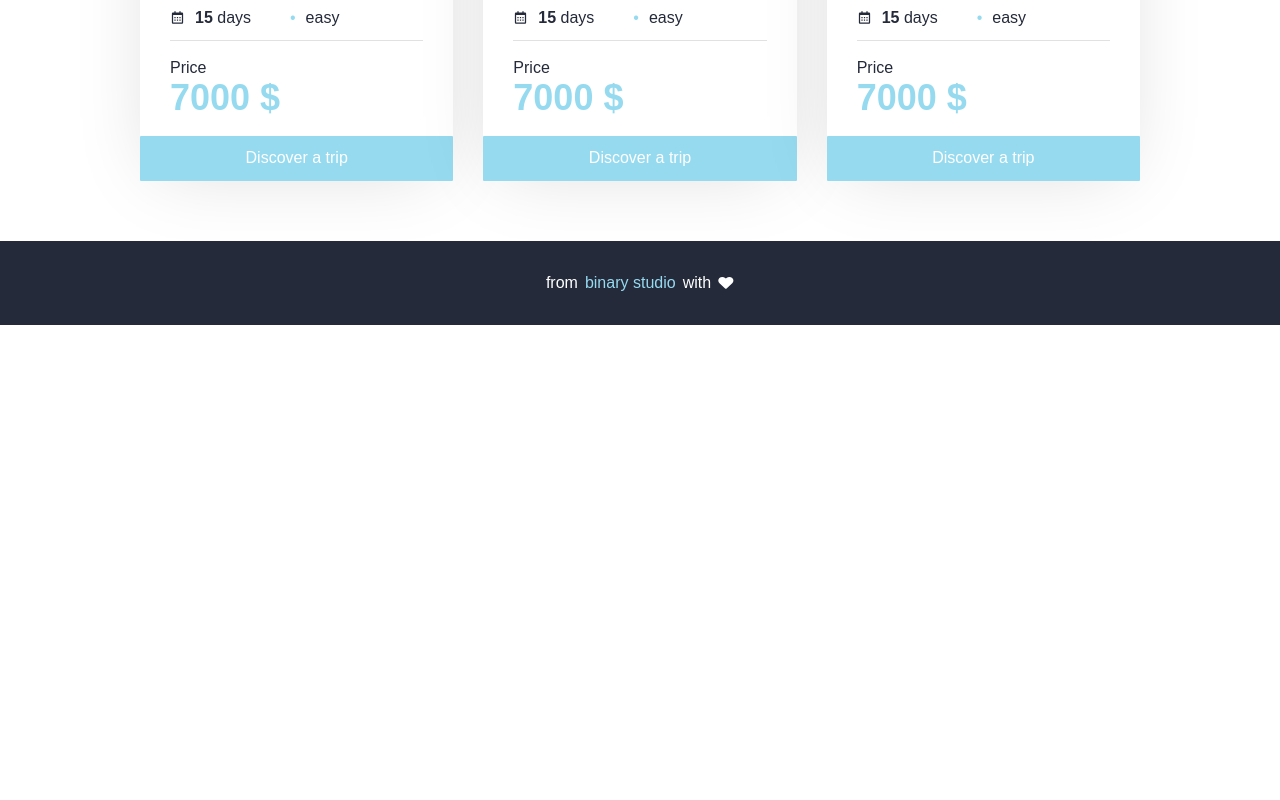
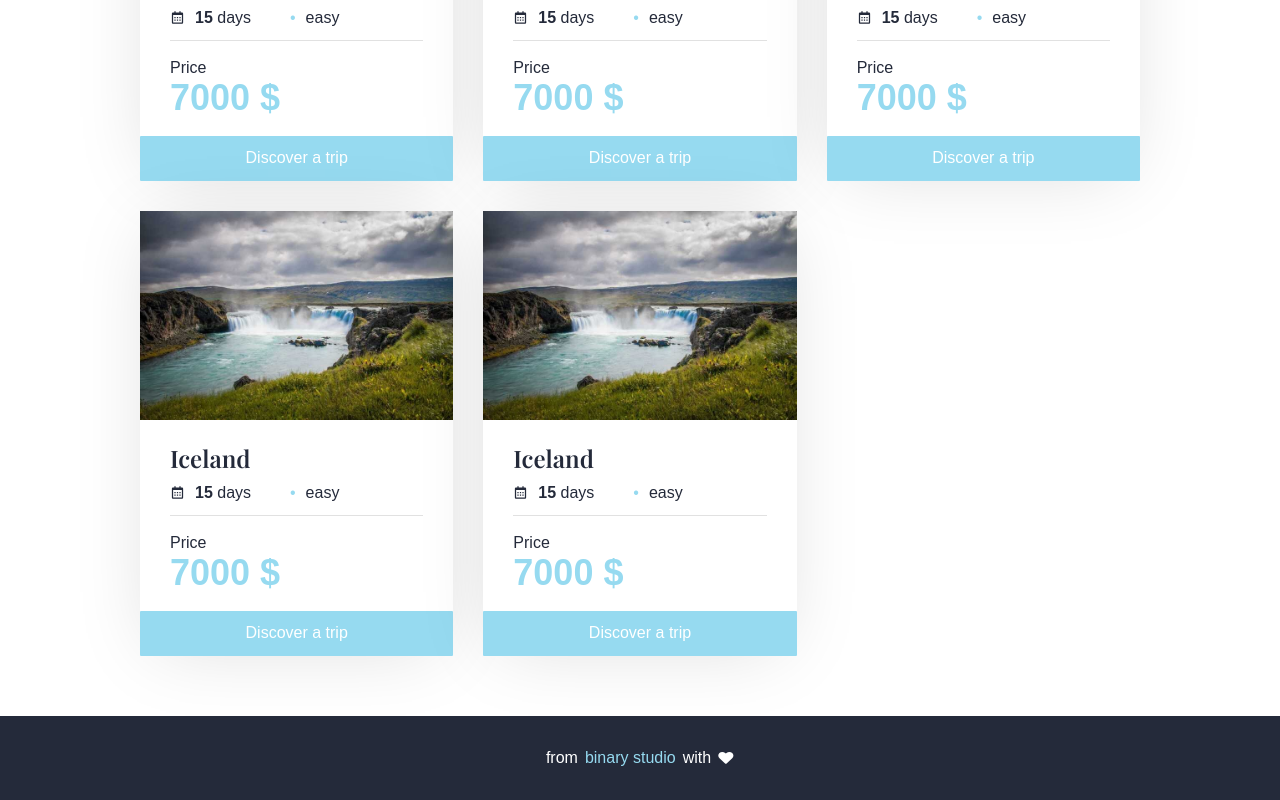
Before and after one commit to Khodyriev/travelapp-js-academy-2022, a React (Create React App) app: page / in a window 1280 px wide. Shown: the part 573-1373 px from the top of the page. Before the commit the page ends 898 px from the top, so only its background shows below. Built offline with nearby package versions, Linux system fonts and the light colour scheme; a web font is replaced by a local one.

Commit message:
fixed constants for filter, added props for amount of list items with travels

```diff
--- a/src/common/constants/constants.js
+++ b/src/common/constants/constants.js
@@ -1 +1 @@
-export { DEFAULT_FILTER_VALUE } from './filter.constants';
+export { DEFAULT_FILTER_VALUE_DUR, DEFAULT_FILTER_VALUE_LEV } from './filter.constants';
--- a/src/common/constants/filter.constants.js
+++ b/src/common/constants/filter.constants.js
@@ -1,3 +1,4 @@
-const DEFAULT_FILTER_VALUE = 'all';
+const DEFAULT_FILTER_VALUE_DUR = 'duration';
+const DEFAULT_FILTER_VALUE_LEV = 'level';
 
-export { DEFAULT_FILTER_VALUE };
+export { DEFAULT_FILTER_VALUE_DUR, DEFAULT_FILTER_VALUE_LEV };
--- a/src/components/App.jsx
+++ b/src/components/App.jsx
@@ -11,6 +11,8 @@ const App = () => {
 
   const { pathname } = window.location;
 
+  const TRAVELS_COUNT = 5;
+
   const getScreen = (path) => {
     const id = getLastPath(path);
 
@@ -22,10 +24,10 @@ const App = () => {
         return <SignUp />
       }
       case `${AppPath.ROOT}`: {
-        return <Travels />;
+        return <Travels count={TRAVELS_COUNT} />;
       }
       case `${AppPath.TRAVELS}`: {
-        return <Travels />;
+        return <Travels count={TRAVELS_COUNT} />;
       }
       case `${AppPath.TRAVELS}/${id}`: {
         return <TripDetails />;
--- a/src/components/travels/components/travel-list/travel-list.jsx
+++ b/src/components/travels/components/travel-list/travel-list.jsx
@@ -1,11 +1,11 @@
 import Travel from '../travel/travel'
 import './styles.css';
 
-const Travellist = () => (
+const Travellist = ({ count }) => (
     <ul className="trip-list">
-      <Travel />
-      <Travel />
-      <Travel />
+      {Array.from(new Array(count), (_, idx) => (
+        <Travel key={idx} />
+      ))}
     </ul>
   );
 
--- a/src/components/travels/components/travels-filter/travels-filter.jsx
+++ b/src/components/travels/components/travels-filter/travels-filter.jsx
@@ -1,9 +1,9 @@
-import { DEFAULT_FILTER_VALUE } from '../../../../common/constants/constants';
+import { DEFAULT_FILTER_VALUE_DUR, DEFAULT_FILTER_VALUE_LEV } from '../../../../common/constants/constants';
 import { FilterKey, TravelDuration, TravelLevel } from '../../../../common/enums/enum';
 import './styles.css'
 
-const durationOptions = [DEFAULT_FILTER_VALUE].concat(Object.values(TravelDuration));
-const levelOptions = [DEFAULT_FILTER_VALUE].concat(Object.values(TravelLevel));
+const durationOptions = [DEFAULT_FILTER_VALUE_DUR].concat(Object.values(TravelDuration));
+const levelOptions = [DEFAULT_FILTER_VALUE_LEV].concat(Object.values(TravelLevel));
 
 const TripsFilter = () => (
     <form className="trips-filter__form" autoComplete="off">
@@ -14,7 +14,6 @@ const TripsFilter = () => (
           <label className="select">
             <span className="visually-hidden">Search by duration</span>
             <select name={FilterKey.DURATION}>
-                <option value="">duration</option>
                 {durationOptions.map((it) => (
                   <option value={it} key={it}>
                     {it}
@@ -25,7 +24,6 @@ const TripsFilter = () => (
           <label className="select">
             <span className="visually-hidden">Search by level</span>
             <select name={FilterKey.LEVEL}>
-                <option value="">level</option>
                 {levelOptions.map((it) => (
                   <option value={it} key={it}>
                     {it}
--- a/src/components/travels/travels.jsx
+++ b/src/components/travels/travels.jsx
@@ -2,7 +2,7 @@ import { TripsFilter, Travellist } from './components/components'
 import './styles.css';
 import HeaderMax from '../header/header-max';
 
-const Travels = () => {
+const Travels = ({ count }) => {
     return (
         <>
             <HeaderMax />
@@ -14,7 +14,7 @@ const Travels = () => {
                 </section>
                 <section className="trips">
                     <h2 className="visually-hidden">Trips List</h2>
-                    <Travellist />
+                    <Travellist count={count} />
                 </section>
             </main>
         </>
--- a/src/components/trip-details/trip-booking-popup/trip-book-popup.jsx
+++ b/src/components/trip-details/trip-booking-popup/trip-book-popup.jsx
@@ -20,7 +20,7 @@ const TripBookPopup = () => (
             </label>
             <label className="trip-popup__input input">
               <span className="input__heading">Number of guests</span>
-              <input name="guests" type="number" min="1" max="10" value="1" required />
+              <input name="guests" type="number" min="1" max="10" defaultValue="1" required />
             </label>
             <span className="trip-popup__total">
               Total: <output className="trip-popup__total-value">4000$</output>
```
